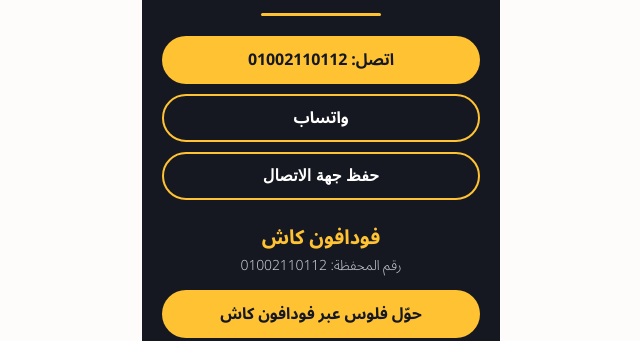
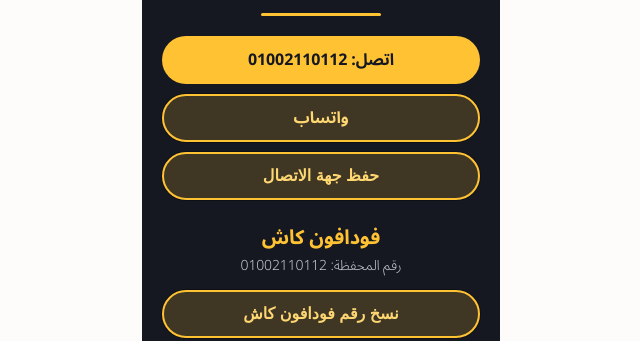
Before and after one commit to elhalwani-max/card, a plain HTML site: page index.html in a window 1280 px wide. Shown: the part 611-952 px from the top of the page, without its empty margins (319-959 px from the left). Drawn offline with Linux system fonts and the light colour scheme.

Commit message:
Update index.html

```diff
--- a/index.html
+++ b/index.html
@@ -13,14 +13,15 @@
 .nc-qr{background:#fff;border-radius:16px;padding:12px;max-width:260px;margin:16px auto}
 .nc-qr img{width:100%;display:block}
 .nc-btn{display:flex;align-items:center;justify-content:center;width:100%;max-width:320px;box-sizing:border-box;height:48px;border-radius:24px;background:#FFC233;color:#151821;font-weight:700;font-size:16px;text-decoration:none}
-.nc-btn.sec{background:transparent;color:#fff;border:2px solid #FFC233}
+.nc-btn.sec{background:rgba(255,194,51,.18);color:#FFD772;border:2px solid #FFC233;box-shadow:0 0 0 1px rgba(0,0,0,.35)}.nc-btn.sec:active{background:rgba(255,194,51,.35)}
 .nc-logo{width:88px;height:88px;object-fit:contain;border-radius:50%;background:#fff;margin:6px auto 10px;display:block}</style></head><body><div class="nc" id="c"></div>
 <script>
 fetch('card.json?'+Date.now()).then(r=>r.json()).then(c=>{
 const e=s=>String(s).replace(/[&<>"]/g,m=>({'&':'&amp;','<':'&lt;','>':'&gt;','"':'&quot;'}[m]));
 const tel=c.phone.replace(/^0/,'+20');const wa='https://wa.me/2'+c.phone;
 document.title=c.name;
-document.getElementById('c').innerHTML=`<img class="nc-photo" src="${e(c.photo)}" alt="${e(c.name)}"><div class="nc-body"><h1>${e(c.name)}</h1><p class="nc-job">${e(c.job)}</p><img class="nc-logo" src="${e(c.logo)}" alt=""><p class="nc-co">${e(c.company)}</p><div class="nc-bar"></div><div class="nc-actions"><a class="nc-btn" href="tel:${e(tel)}">اتصل: ${e(c.phone)}</a><a class="nc-btn sec" href="${wa}">واتساب</a><button type="button" class="nc-btn sec" id="sv">حفظ جهة الاتصال</button></div><h2>فودافون كاش</h2><p class="nc-note">رقم المحفظة: <bdi dir="ltr">${e(c.phone)}</bdi></p><div class="nc-actions"><a class="nc-btn" href="${e(c.payLink)}">حوّل فلوس عبر فودافون كاش</a></div><div class="nc-qr"><img src="${e(c.qr)}" alt=""></div><p class="nc-note">كود QR الخاص بتحويل فودافون كاش، أو استخدم زر التحويل.</p></div>`;
+document.getElementById('c').innerHTML=`<img class="nc-photo" src="${e(c.photo)}" alt="${e(c.name)}"><div class="nc-body"><h1>${e(c.name)}</h1><p class="nc-job">${e(c.job)}</p><img class="nc-logo" src="${e(c.logo)}" alt=""><p class="nc-co">${e(c.company)}</p><div class="nc-bar"></div><div class="nc-actions"><a class="nc-btn" href="tel:${e(tel)}">اتصل: ${e(c.phone)}</a><a class="nc-btn sec" href="${wa}">واتساب</a><button type="button" class="nc-btn sec" id="sv">حفظ جهة الاتصال</button></div><h2>فودافون كاش</h2><p class="nc-note">رقم المحفظة: <bdi dir="ltr">${e(c.phone)}</bdi></p><div class="nc-actions"><button type="button" class="nc-btn sec" id="cp">نسخ رقم فودافون كاش</button></div><div class="nc-actions"><a class="nc-btn" href="${e(c.payLink)}">حوّل فلوس عبر فودافون كاش</a></div><div class="nc-qr"><img src="${e(c.qr)}" alt=""></div><p class="nc-note">كود QR الخاص بتحويل فودافون كاش، أو استخدم زر التحويل.</p></div>`;
+document.getElementById('cp').onclick=function(){const b=this,o=b.textContent,v=String(c.phone);const ok=()=>{b.textContent='تم النسخ';setTimeout(()=>b.textContent=o,1600)};(navigator.clipboard?navigator.clipboard.writeText(v):Promise.reject()).then(ok).catch(()=>{const t=document.createElement('textarea');t.value=v;document.body.appendChild(t);t.select();document.execCommand('copy');t.remove();ok()})};
 document.getElementById('sv').onclick=()=>{const v=s=>String(s).replace(/[\\;,]/g,m=>'\\'+m).replace(/\n/g,' ');const parts=c.name.trim().split(/\s+/);const L=['BEGIN:VCARD','VERSION:3.0','FN:'+v(c.name),'N:'+v(parts.slice(1).join(' '))+';'+v(parts[0])+';;;','ORG:'+v(c.company),'TITLE:'+v(c.job),'TEL;TYPE=CELL:'+tel,'END:VCARD'];const b=new Blob([L.join('\r\n')+'\r\n'],{type:'text/vcard;charset=utf-8'});const u=URL.createObjectURL(b);const a=document.createElement('a');a.href=u;a.download='contact.vcf';document.body.appendChild(a);a.click();a.remove();setTimeout(()=>URL.revokeObjectURL(u),4000)};
 });
 </script></body></html>
```
